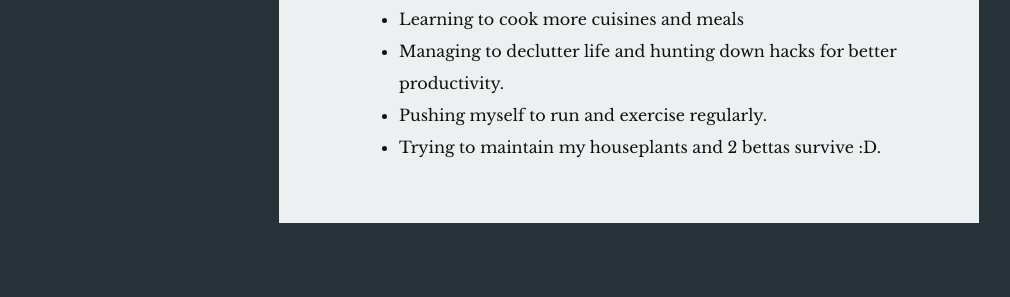
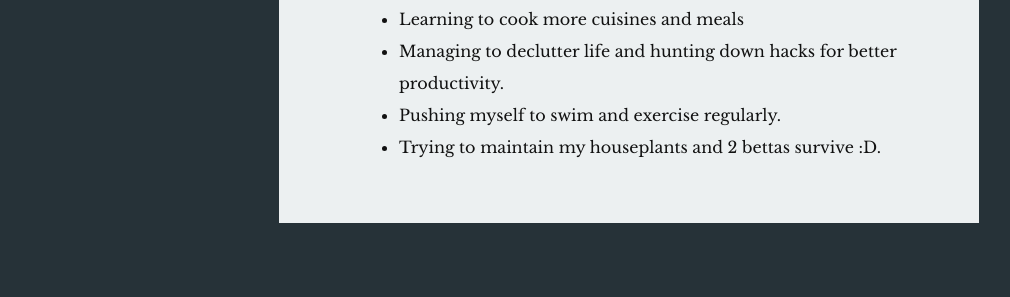
Before and after one commit to aungthurhahein/aungthurhahein.github.com, a Jekyll site: the page built from now.md, in a window 1280 px wide. Shown: the part 564-861 px from the top of the page, without its empty margins (11-1021 px from the left). Built offline with Jekyll 4.4.1, drawn with Linux system fonts in a browser that asks for light colours; nearby versions of some CDN libraries.

Commit message:
update several pages

```diff
--- a/now.md
+++ b/now.md
@@ -14,5 +14,5 @@ permalink: /now/
 * Playing arcade mode on[CodeFights](https://codefights.com/signup/p7SbPtK4qSbghZMmi/main)
 * Learning to cook more cuisines and meals
 * Managing to declutter life and hunting down hacks for better productivity.
-* Pushing myself to run and exercise regularly.
+* Pushing myself to swim and exercise regularly.
 * Trying to maintain my houseplants and 2 bettas survive :D.
```
Also changed, not shown: about.md (+0 -2 lines), projects.md (+2 -0 lines).
